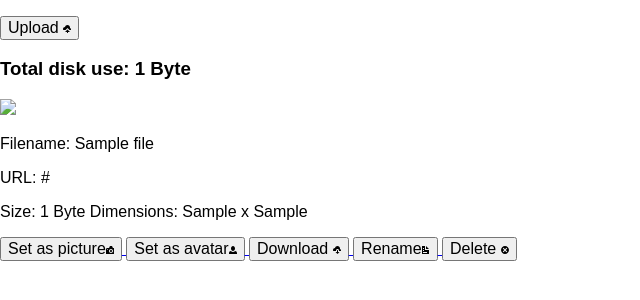
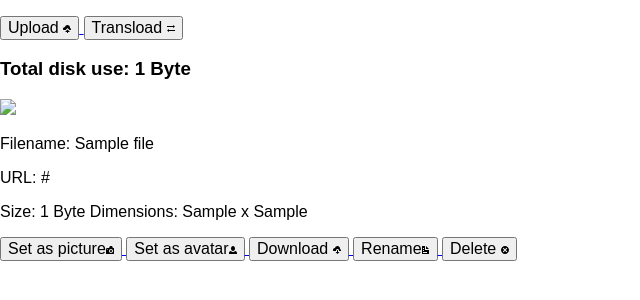
Before and after one commit to agmenut/sabotage2_revamp, a Python web app: template haxorbb/templates/profile/manage_files.html in a window 1280 px wide. Shown: the part 117-417 px from the top of the page, without its empty margins (0-640 px from the left). Run offline with Jinja, Linux system fonts and the light colour scheme; the template is opened without the code that fills it: most values are stand-ins (such as "Sample title", 1, 10 or a date in 2020).

Commit message:
Completed transloading mechanism. Added image file validity check via PIL when writing user provided image files to disk.

```diff
--- a/haxorbb/static/style.css
+++ b/haxorbb/static/style.css
@@ -364,7 +364,7 @@ p.idbar {
     padding: 2px;
 }
 
-.file_desc:nth-child(odd){
+.file_desc:nth-child(even){
     background: #1f1f1f;
 }
 
@@ -416,6 +416,13 @@ button.upload {
 	top: 10px;
 }
 
+button.transload {
+    position: relative;
+    float: none;
+    height: 30px;
+    top: 10px;
+}
+
 button.upload > svg {
 	fill: #575656;
 }
@@ -439,6 +446,10 @@ button.delete_link > svg {
 }
 button.download_link > svg {
 	fill: #595959;
+}
+
+button.transload > svg {
+    fill: rgba(45, 93, 45, 1);
 }
 
 button.inactive {
--- a/haxorbb/templates/profile/manage_files.html
+++ b/haxorbb/templates/profile/manage_files.html
@@ -11,6 +11,11 @@
 		<a href="{{ url_for('profile.user_upload', username=current_user.username) }}">
 			<button class="upload control">
 				Upload {% include 'icon/cloud-upload.svg' %}
+			</button>
+		</a>
+		<a href="{{ url_for('profile.user_transload', username=current_user.username) }}">
+			<button class="transload control">
+				Transload {% include 'icon/transfer.svg' %}
 			</button>
 		</a>
 		{% if filedata %}
```
Also changed, not shown: haxorbb/profile/views.py (+28 -5 lines), haxorbb/templates/profile/transload.html (added, +17 -0 lines), haxorbb/templates/icon/transfer.svg (added).
